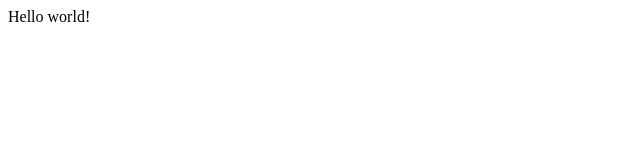
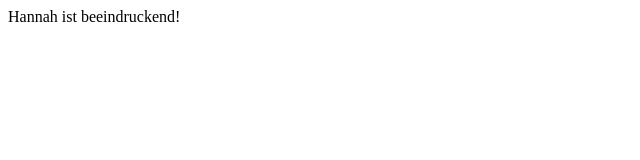
Before and after one commit to LukasSiegele/klein-und-haarig-festival-website, a Gatsby site: page / in a window 1280 px wide. Shown: the whole page, without its empty margins (0-640 px from the left). Built offline with nearby package versions, Linux system fonts and the light colour scheme; Gatsby itself is replaced by a stand-in of ours.

Commit message:
Hannah approved

```diff
--- a/src/pages/index.js
+++ b/src/pages/index.js
@@ -1,5 +1,5 @@
 import React from "react"
 
 export default function Home() {
-  return <div>Hello world!</div>
+  return <div>Hannah ist beeindruckend!</div>
 }
```
